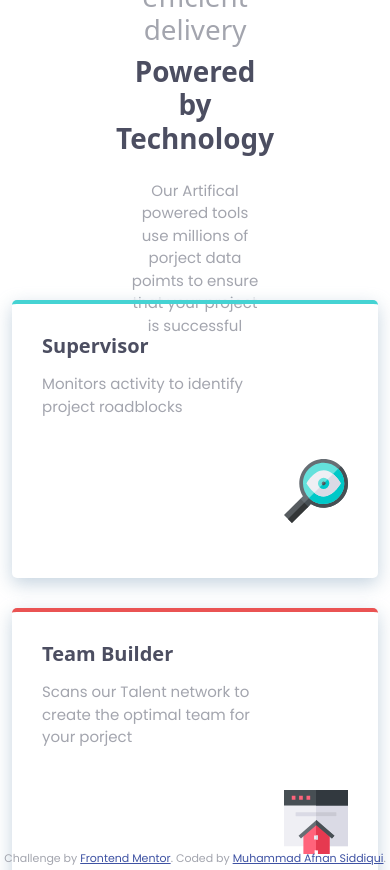
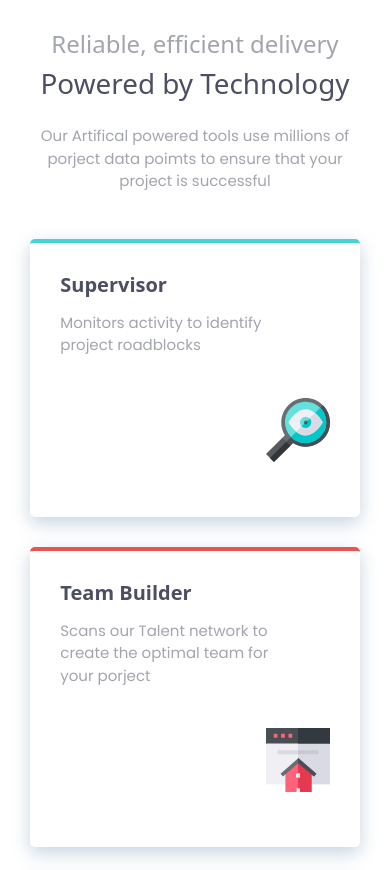
Before and after one commit to Muhammad-Afnan-Siddiqui/Ui-Challenge-four-Cards, a plain HTML site: page index.html in a window 390 px wide. Shown: the top 870 px of the page. Drawn offline with nearby package versions, Linux system fonts and the light colour scheme.

Commit message:
Complete Responsive

```diff
--- a/index.css
+++ b/index.css
@@ -14,18 +14,12 @@ p {
   color: hsl(228, 45%, 44%);
 }
 .card-ui {
-  height: calc(100vh - 16.5px);
-  min-height: 850px;
+  height: 100%;
 }
 .Main-Content {
-  height: 300px;
-  display: flex;
-  justify-content: center;
-  align-items: center;
-  flex-direction: column;
   width: 40%;
   text-align: center;
-  margin: auto;
+  margin: 30px auto;
 }
 .Main-Content .light-heading {
   font-weight: lighter;
@@ -73,3 +67,25 @@ p {
   margin-bottom: 30px;
   border-top: 4px solid hsl(212, 86%, 64%);
 }
+@media screen and (max-width: 992px) {
+  .Main-Content {
+    width: 60%;
+  }
+}
+@media screen and (max-width: 576px) {
+  .Main-Content {
+    width: 90%;
+    text-align: center;
+  }
+  .Main-Content .light-heading {
+    font-size: x-large;
+  }
+  .Main-Content .dark-heading {
+    font-weight: 500;
+  }
+  .all-cards {
+    margin-left: auto;
+    margin-right: auto;
+    width: 90%;
+  }
+}
--- a/index.html
+++ b/index.html
@@ -37,7 +37,7 @@
             </p>
           </div>
         </div>
-        <div class="row gx-5 align-items-center">
+        <div class="row align-items-center">
           <div class="col-md-4">
             <div class="all-cards left-card">
               <h5>Supervisor</h5>
```
